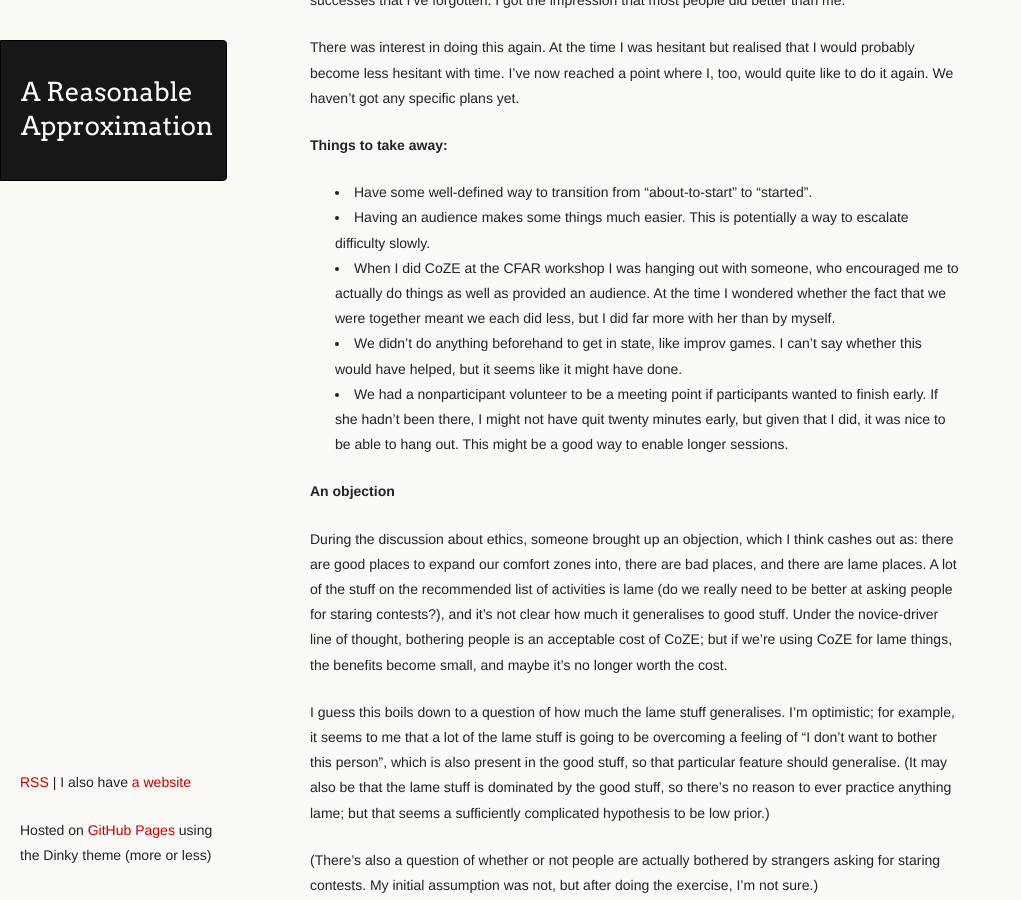
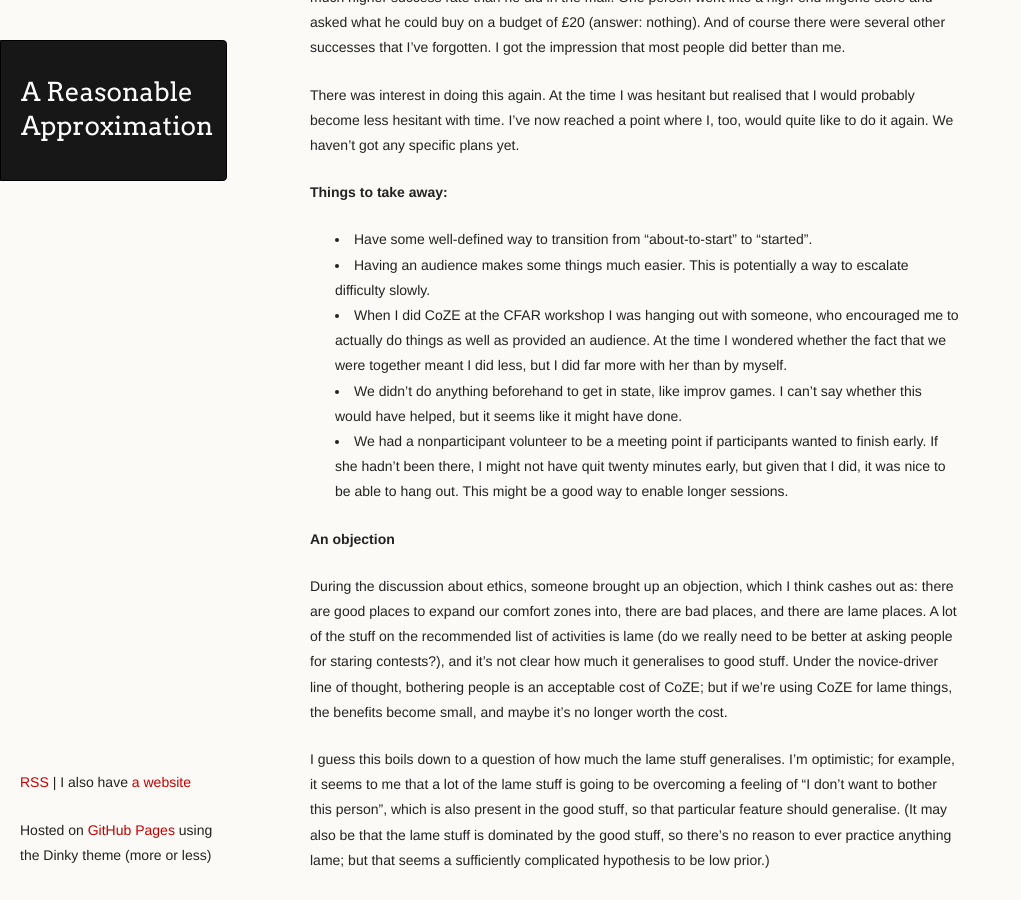
Before and after one commit to ChickenProp/chickenprop.github.com, a Jekyll site: the page built from _posts/2013-11-18-london-lw-coze-report.markdown, in a window 1280 px wide and 900 px high, scrolled down 1571 px. Shown: the whole window, without its empty margins (0-1021 px from the left). Built offline with Jekyll 4.4.1, drawn with Linux system fonts in a browser that asks for light colours; comment, search, counter and statistics services are not loaded; some of the changed text lies outside the part shown.

Commit message:
Add link to LW; minor edit.

```diff
--- a/_posts/2013-11-18-london-lw-coze-report.markdown
+++ b/_posts/2013-11-18-london-lw-coze-report.markdown
@@ -34,7 +36,7 @@
 
 - Have some well-defined way to transition from "about-to-start" to "started".
 - Having an audience makes some things much easier. This is potentially a way to escalate difficulty slowly.
-- When I did CoZE at the CFAR workshop I was hanging out with someone, who encouraged me to actually do things as well as provided an audience. At the time I wondered whether the fact that we were together meant we each did less, but I did far more with her than by myself.
+- When I did CoZE at the CFAR workshop I was hanging out with someone, who encouraged me to actually do things as well as provided an audience. At the time I wondered whether the fact that we were together meant I did less, but I did far more with her than by myself.
 - We didn't do anything beforehand to get in state, like improv games. I can't say whether this would have helped, but it seems like it might have done.
 - We had a nonparticipant volunteer to be a meeting point if participants wanted to finish early. If she hadn't been there, I might not have quit twenty minutes early, but given that I did, it was nice to be able to hang out. This might be a good way to enable longer sessions.
 
```
Also changed, not shown: other parts of _posts/2013-11-18-london-lw-coze-report.markdown (+2 -0 lines).
